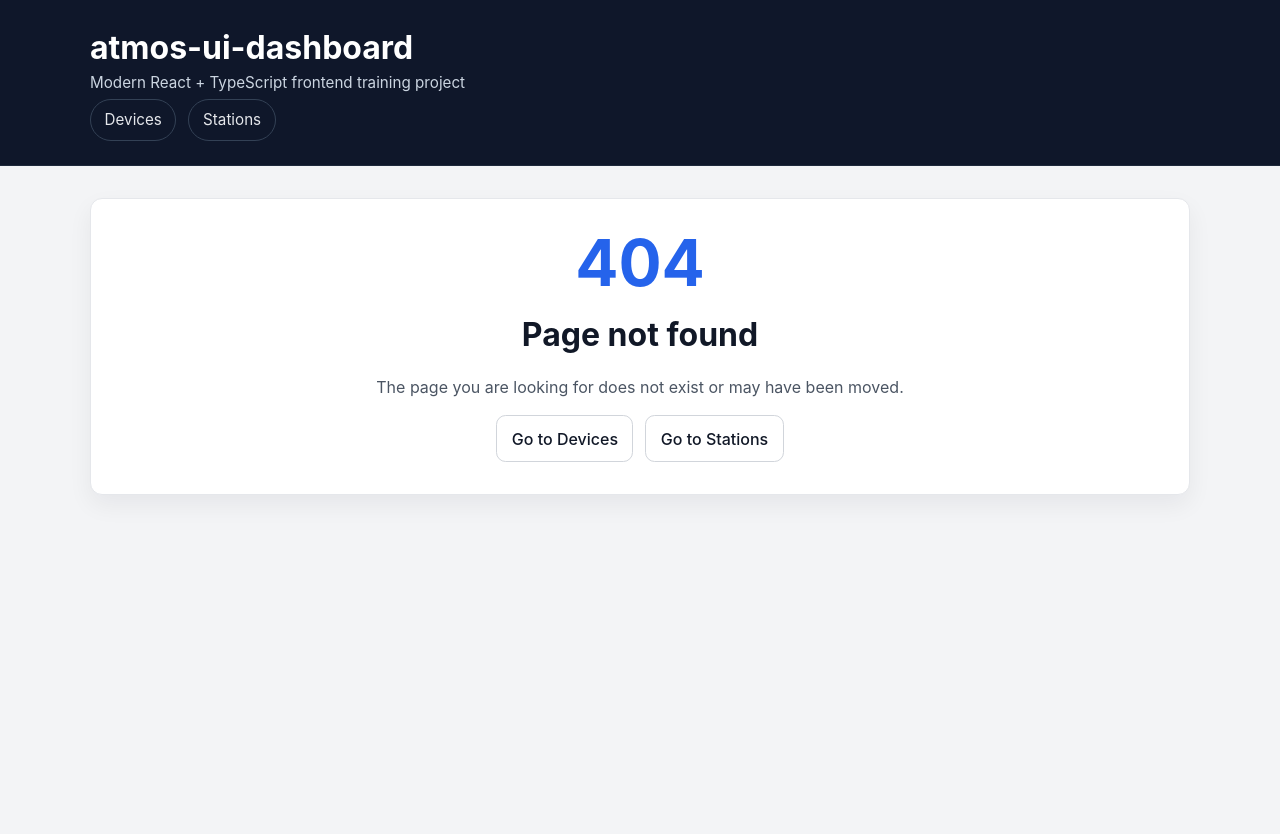
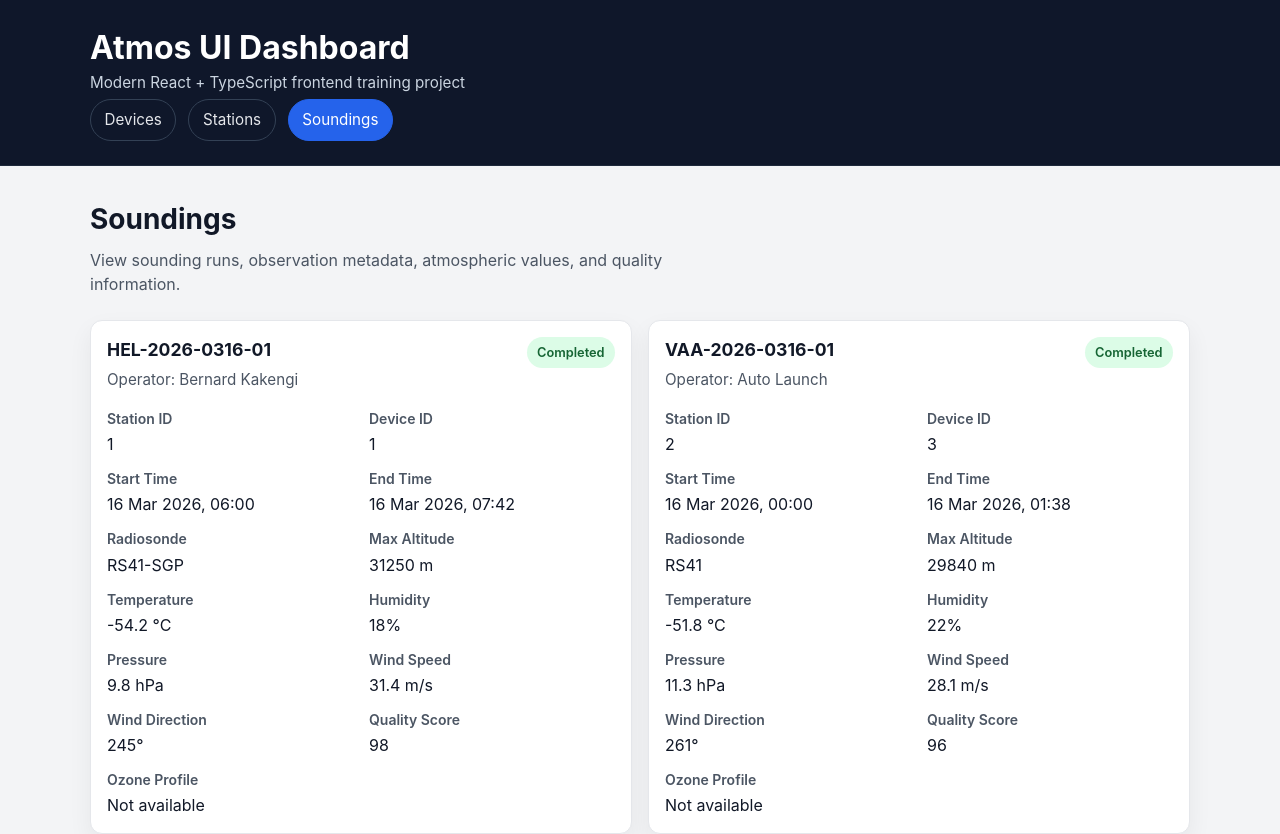
Before and after one commit to benk1/atmos-ui-dashboard, a React (Vite) app: page /soundings in a window 1280 px wide. Shown: the top 834 px of the page. Before the commit the page ends 800 px from the top, so only its background shows below. Built offline with nearby package versions, Linux system fonts and the light colour scheme; data requests are answered from the project's data file.

Commit message:
feat: add soundings list page and route

```diff
--- a/src/app/routes/AppRoutes.tsx
+++ b/src/app/routes/AppRoutes.tsx
@@ -1,7 +1,6 @@
-import { lazy, Suspense } from 'react';
+import { lazy, Suspense, type JSX } from 'react';
 import { Navigate, Route, Routes } from 'react-router-dom';
 import LoadingState from '../../components/feedback/LoadingState';
-import type { JSX } from 'react';
 
 const DevicesPage = lazy(
 	() => import('../../features/devices/pages/DevicesPage'),
@@ -15,6 +14,9 @@ const StationsPage = lazy(
 const StationDetailsPage = lazy(
 	() => import('../../features/stations/pages/StationDetailsPage'),
 );
+const SoundingsPage = lazy(
+	() => import('../../features/soundings/pages/SoundingsPage'),
+);
 const NotFoundPage = lazy(() => import('./NotFoundPage'));
 
 export default function AppRoutes(): JSX.Element {
@@ -26,6 +28,7 @@ export default function AppRoutes(): JSX.Element {
 				<Route path="/devices/:id" element={<DeviceDetailsPage />} />
 				<Route path="/stations" element={<StationsPage />} />
 				<Route path="/stations/:id" element={<StationDetailsPage />} />
+				<Route path="/soundings" element={<SoundingsPage />} />
 				<Route path="*" element={<NotFoundPage />} />
 			</Routes>
 		</Suspense>
--- a/src/components/layout/MainLayout.tsx
+++ b/src/components/layout/MainLayout.tsx
@@ -1,6 +1,5 @@
-import type { ReactNode } from 'react';
+import type { JSX, ReactNode } from 'react';
 import { NavLink } from 'react-router-dom';
-import type { JSX } from 'react';
 
 type MainLayoutProps = {
 	children: ReactNode;
@@ -13,7 +12,7 @@ export default function MainLayout({ children }: MainLayoutProps): JSX.Element {
 				<div className="container">
 					<div className="app-header__content">
 						<div>
-							<h1 className="app-title">atmos-ui-dashboard</h1>
+							<h1 className="app-title">Atmos UI Dashboard</h1>
 							<p className="app-subtitle">
 								Modern React + TypeScript frontend training project
 							</p>
@@ -41,6 +40,17 @@ export default function MainLayout({ children }: MainLayoutProps): JSX.Element {
 							>
 								Stations
 							</NavLink>
+
+							<NavLink
+								to="/soundings"
+								className={({ isActive }) =>
+									isActive
+										? 'app-nav__link app-nav__link--active'
+										: 'app-nav__link'
+								}
+							>
+								Soundings
+							</NavLink>
 						</nav>
 					</div>
 				</div>
--- /dev/null
+++ b/src/features/soundings/components/SoundingCard.tsx
@@ -0,0 +1,124 @@
+import type { JSX } from 'react';
+import { formatDateTime } from '../../../utils/formatDateTime';
+import type { Sounding } from '../types/sounding';
+
+type SoundingCardProps = {
+	sounding: Sounding;
+};
+
+function formatSoundingStatus(value: Sounding['status']): string {
+	switch (value) {
+		case 'in-progress':
+			return 'In Progress';
+		case 'scheduled':
+			return 'Scheduled';
+		case 'completed':
+		default:
+			return 'Completed';
+	}
+}
+
+function formatNullableValue(
+	value: number | null,
+	suffix = '',
+	fallback = '—',
+): string {
+	return value === null ? fallback : `${value}${suffix}`;
+}
+
+export default function SoundingCard({
+	sounding,
+}: SoundingCardProps): JSX.Element {
+	return (
+		<article className="sounding-card">
+			<div className="sounding-card__header">
+				<div>
+					<h3 className="sounding-card__title">{sounding.soundingNumber}</h3>
+					<p className="sounding-card__subtitle">
+						Operator: {sounding.operator}
+					</p>
+				</div>
+
+				<span
+					className={`sounding-status-badge sounding-status-badge--${sounding.status}`}
+					aria-label={`Sounding status: ${formatSoundingStatus(sounding.status)}`}
+				>
+					{formatSoundingStatus(sounding.status)}
+				</span>
+			</div>
+
+			<dl className="sounding-card__details">
+				<div>
+					<dt>Station ID</dt>
+					<dd>{sounding.stationId}</dd>
+				</div>
+
+				<div>
+					<dt>Device ID</dt>
+					<dd>{sounding.deviceId}</dd>
+				</div>
+
+				<div>
+					<dt>Start Time</dt>
+					<dd>{formatDateTime(sounding.startTime)}</dd>
+				</div>
+
+				<div>
+					<dt>End Time</dt>
+					<dd>
+						{sounding.endTime
+							? formatDateTime(sounding.endTime)
+							: 'In progress'}
+					</dd>
+				</div>
+
+				<div>
+					<dt>Radiosonde</dt>
+					<dd>{sounding.radiosondeModel}</dd>
+				</div>
+
+				<div>
+					<dt>Max Altitude</dt>
+					<dd>{sounding.maxAltitudeMeters} m</dd>
+				</div>
+
+				<div>
+					<dt>Temperature</dt>
+					<dd>{formatNullableValue(sounding.temperatureC, ' °C')}</dd>
+				</div>
+
+				<div>
+					<dt>Humidity</dt>
+					<dd>{formatNullableValue(sounding.humidityPercent, '%')}</dd>
+				</div>
+
+				<div>
+					<dt>Pressure</dt>
+					<dd>{formatNullableValue(sounding.pressureHpa, ' hPa')}</dd>
+				</div>
+
+				<div>
+					<dt>Wind Speed</dt>
+					<dd>{formatNullableValue(sounding.windSpeedMs, ' m/s')}</dd>
+				</div>
+
+				<div>
+					<dt>Wind Direction</dt>
+					<dd>{formatNullableValue(sounding.windDirectionDeg, '°')}</dd>
+				</div>
+
+				<div>
+					<dt>Quality Score</dt>
+					<dd>{formatNullableValue(sounding.qualityScore)}</dd>
+				</div>
+
+				<div>
+					<dt>Ozone Profile</dt>
+					<dd>
+						{sounding.ozoneProfileAvailable ? 'Available' : 'Not available'}
+					</dd>
+				</div>
+			</dl>
+		</article>
+	);
+}
--- /dev/null
+++ b/src/features/soundings/components/SoundingList.tsx
@@ -0,0 +1,19 @@
+import SoundingCard from './SoundingCard';
+import type { Sounding } from '../types/sounding';
+import type {JSX} from 'react';
+
+type SoundingListProps = {
+	soundings: Sounding[];
+};
+
+export default function SoundingList({
+	soundings,
+}: SoundingListProps): JSX.Element {
+	return (
+		<div className="sounding-grid">
+			{soundings.map((sounding) => (
+				<SoundingCard key={sounding.id} sounding={sounding} />
+			))}
+		</div>
+	);
+}
--- /dev/null
+++ b/src/features/soundings/hooks/useSoundings.ts
@@ -0,0 +1,22 @@
+import { useFetch } from '../../../hooks/useFetch';
+import { getSoundings } from '../services/soundingsService';
+import type { Sounding } from '../types/sounding';
+
+type UseSoundingsResult = {
+	soundings: Sounding[];
+	isLoading: boolean;
+	error: string | null;
+};
+
+export function useSoundings(): UseSoundingsResult {
+	const { data, isLoading, error } = useFetch<Sounding>(
+		getSoundings,
+		'Failed to load soundings. Please try again.',
+	);
+
+	return {
+		soundings: data,
+		isLoading,
+		error,
+	};
+}
--- /dev/null
+++ b/src/features/soundings/pages/SoundingsPage.tsx
@@ -0,0 +1,32 @@
+import type { JSX } from 'react';
+import EmptyState from '../../../components/feedback/EmptyState';
+import ErrorState from '../../../components/feedback/ErrorState';
+import LoadingState from '../../../components/feedback/LoadingState';
+import SoundingList from '../components/SoundingList';
+import { useSoundings } from '../hooks/useSoundings';
+
+export default function SoundingsPage(): JSX.Element {
+	const { soundings, isLoading, error } = useSoundings();
+
+	return (
+		<section className="page-section" aria-labelledby="soundings-page-title">
+			<div className="page-section__header">
+				<h2 id="soundings-page-title">Soundings</h2>
+				<p className="page-section__description">
+					View sounding runs, observation metadata, atmospheric values, and
+					quality information.
+				</p>
+			</div>
+
+			{isLoading ? (
+				<LoadingState message="Loading soundings..." />
+			) : error ? (
+				<ErrorState message={error} />
+			) : soundings.length === 0 ? (
+				<EmptyState message="No soundings found." />
+			) : (
+				<SoundingList soundings={soundings} />
+			)}
+		</section>
+	);
+}
--- /dev/null
+++ b/src/features/soundings/services/soundingsService.ts
@@ -0,0 +1,7 @@
+import apiClient from '../../../lib/axios';
+import type { Sounding } from '../types/sounding';
+
+export async function getSoundings(): Promise<Sounding[]> {
+	const response = await apiClient.get<Sounding[]>('/soundings');
+	return response.data;
+}
--- /dev/null
+++ b/src/features/soundings/types/sounding.ts
@@ -0,0 +1,21 @@
+export type SoundingStatus = 'completed' | 'in-progress' | 'scheduled';
+
+export type Sounding = {
+	id: number;
+	stationId: number;
+	deviceId: number;
+	soundingNumber: string;
+	startTime: string;
+	endTime: string | null;
+	status: SoundingStatus;
+	operator: string;
+	radiosondeModel: string;
+	maxAltitudeMeters: number;
+	temperatureC: number | null;
+	humidityPercent: number | null;
+	pressureHpa: number | null;
+	windSpeedMs: number | null;
+	windDirectionDeg: number | null;
+	ozoneProfileAvailable: boolean;
+	qualityScore: number | null;
+};
--- a/src/styles/global.css
+++ b/src/styles/global.css
@@ -679,3 +679,105 @@ a {
 	justify-content: center;
 	gap: 0.75rem;
 }
+
+.sounding-grid {
+	display: grid;
+	grid-template-columns: repeat(1, minmax(0, 1fr));
+	gap: 1rem;
+}
+
+.sounding-card {
+	background-color: #ffffff;
+	border: 1px solid #e5e7eb;
+	border-radius: 0.75rem;
+	padding: 1rem;
+	box-shadow: 0 10px 25px rgb(15 23 42 / 0.06);
+	display: grid;
+	gap: 1rem;
+}
+
+.sounding-card__header {
+	display: flex;
+	align-items: flex-start;
+	justify-content: space-between;
+	gap: 1rem;
+}
+
+.sounding-card__title {
+	margin: 0;
+	font-size: 1.1rem;
+	color: #111827;
+}
+
+.sounding-card__subtitle {
+	margin: 0.35rem 0 0;
+	color: #4b5563;
+	font-size: 0.95rem;
+}
+
+.sounding-card__details {
+	margin: 0;
+	display: grid;
+	grid-template-columns: repeat(2, minmax(0, 1fr));
+	gap: 0.75rem 1rem;
+}
+
+.sounding-card__details div {
+	display: grid;
+	gap: 0.2rem;
+}
+
+.sounding-card__details dt {
+	font-size: 0.875rem;
+	font-weight: 600;
+	color: #4b5563;
+}
+
+.sounding-card__details dd {
+	margin: 0;
+	color: #111827;
+	word-break: break-word;
+}
+
+.sounding-status-badge {
+	display: inline-flex;
+	align-items: center;
+	justify-content: center;
+	padding: 0.35rem 0.65rem;
+	border-radius: 999px;
+	font-size: 0.8rem;
+	font-weight: 600;
+	white-space: nowrap;
+}
+
+.sounding-status-badge--completed {
+	background-color: #dcfce7;
+	color: #166534;
+}
+
+.sounding-status-badge--in-progress {
+	background-color: #dbeafe;
+	color: #1d4ed8;
+}
+
+.sounding-status-badge--scheduled {
+	background-color: #fef3c7;
+	color: #92400e;
+}
+
+@media (min-width: 700px) {
+	.sounding-grid {
+		grid-template-columns: repeat(2, minmax(0, 1fr));
+	}
+}
+
+@media (max-width: 640px) {
+	.sounding-card__header {
+		flex-direction: column;
+		align-items: flex-start;
+	}
+
+	.sounding-card__details {
+		grid-template-columns: 1fr;
+	}
+}
```
